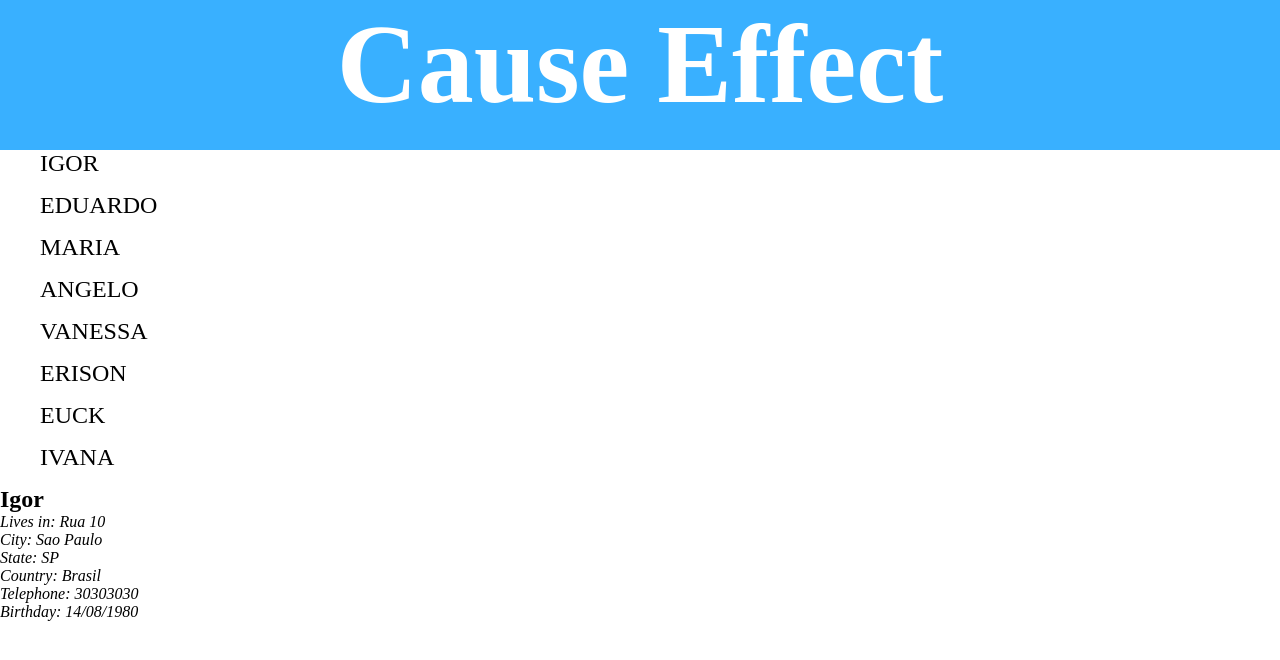
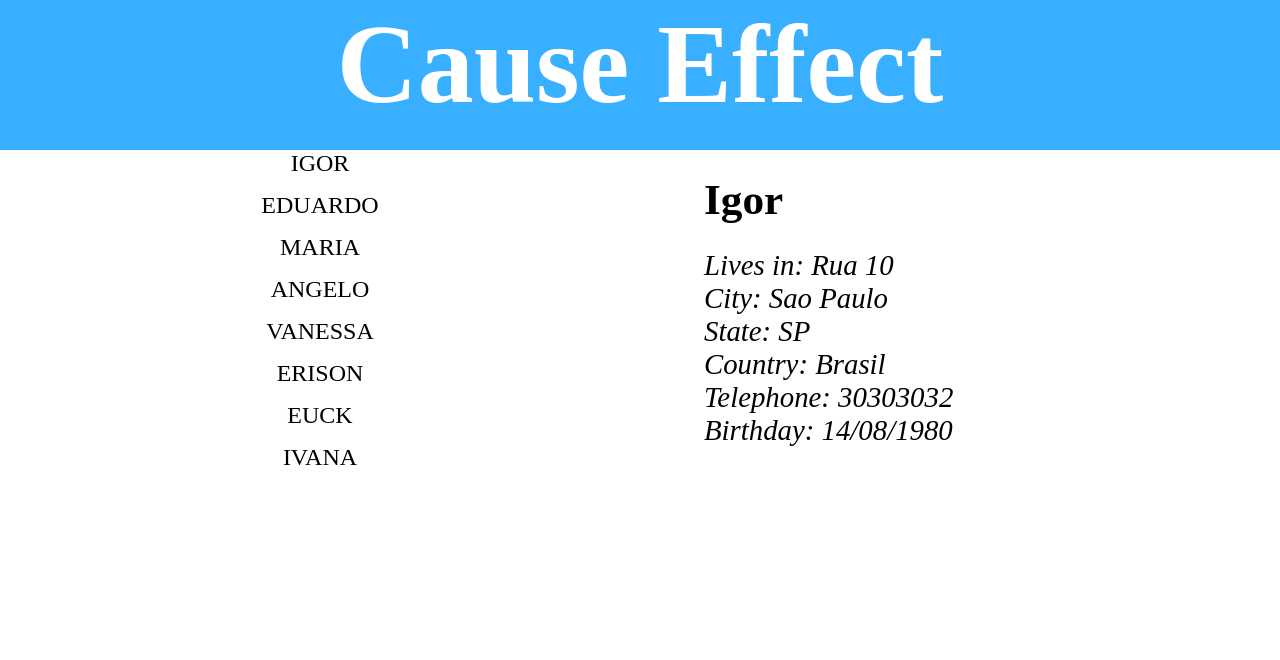
Before and after one commit to igorwessel/Cause_Effect_App, a plain HTML site: page releases/1.0/index.html in a window 1280 px wide. Both pictures are taken after a click on the item "IGOR". Drawn offline with nearby package versions, Linux system fonts and the light colour scheme.

Commit message:
Almost finished layout.

```diff
--- a/releases/1.0/index.css
+++ b/releases/1.0/index.css
@@ -1,5 +1,6 @@
 * {
     margin: 0;
+    padding: 0;
 }
 
 body, html {
@@ -17,14 +18,18 @@ body, html {
 }
 
 .main {
-    display: inline-block;
     width: 100%;
-    margin: 0 auto;
+}
+
+.list {
+    height: 0px;
 }
 
 .people {
     list-style: none;
+    text-align: center;
 }
+
 
 .people li {
     text-transform: uppercase;
@@ -32,3 +37,14 @@ body, html {
     cursor: pointer;
     margin-bottom: 15px;
 }
+
+.details {
+    margin-left: 55%;
+    margin-bottom: 5px;
+    font-size: 1.8em;
+}
+
+.details h1 {
+    margin-top: 25px;
+    margin-bottom: 25px;
+}
--- a/releases/1.0/index.html
+++ b/releases/1.0/index.html
@@ -13,6 +13,8 @@
         <h1>Cause Effect</h1>
     </div>
     <div class="main">
+        <div class="list"></div>
+        <div class="details"></div>
     </div>
 </body>
 <script src="https://cdnjs.cloudflare.com/ajax/libs/animejs/3.1.0/anime.min.js"></script>
--- a/releases/1.0/index.js
+++ b/releases/1.0/index.js
@@ -1,12 +1,12 @@
 const people = [
-    { name: 'Igor', street: 'Rua 10', city: 'Sao Paulo', state: 'SP', country: 'Brasil', telephone: '30303030', birthday: '14/08/1980' },
-    { name: 'Eduardo', street: 'Rua 5', city: 'Brasilia', state: 'DF', country: 'Brasil', telephone: '30303030', birthday: '14/04/1998' },
-    { name: 'Maria', street: 'Rua 3', city: 'Curitiba', state: 'PR', country: 'Brasil', telephone: '30303030', birthday: '01/02/1992' },
-    { name: 'Angelo', street: 'Rua 25', city: 'Rio de Janeiro', state: 'RJ', country: 'Brasil', telephone: '30303030', birthday: '14/02/1995' },
-    { name: 'Vanessa', street: 'Rua 4', city: 'Minas Gerais', state: 'MG', country: 'Brasil', telephone: '30303030', birthday: '14/02/1976' },
-    { name: 'Erison', street: 'Rua Braz', city: 'Santos', state: 'SP', country: 'Brasil', telephone: '30303030', birthday: '14/05/1980' },
-    { name: 'Euck', street: 'Rua 23', city: 'Florianopolis', state: 'SC', country: 'Brasil', telephone: '30303030', birthday: '14/02/1988' },
-    { name: 'Ivana', street: 'Rua 20', city: 'Porto Alegre', state: 'RS', country: 'Brasil', telephone: '30303030', birthday: '14/02/1992' },
+    { name: 'Igor', street: 'Rua 10', city: 'Sao Paulo', state: 'SP', country: 'Brasil', telephone: '30303032', birthday: '14/08/1980' },
+    { name: 'Eduardo', street: 'Rua 5', city: 'Brasilia', state: 'DF', country: 'Brasil', telephone: '30303033', birthday: '14/04/1998' },
+    { name: 'Maria', street: 'Rua 3', city: 'Curitiba', state: 'PR', country: 'Brasil', telephone: '30343034', birthday: '01/02/1992' },
+    { name: 'Angelo', street: 'Rua 25', city: 'Rio de Janeiro', state: 'RJ', country: 'Brasil', telephone: '30353035', birthday: '14/02/1995' },
+    { name: 'Vanessa', street: 'Rua 4', city: 'Minas Gerais', state: 'MG', country: 'Brasil', telephone: '30363036', birthday: '14/02/1976' },
+    { name: 'Erison', street: 'Rua Braz', city: 'Santos', state: 'SP', country: 'Brasil', telephone: '30373037', birthday: '14/05/1980' },
+    { name: 'Euck', street: 'Rua 23', city: 'Florianopolis', state: 'SC', country: 'Brasil', telephone: '30383038', birthday: '14/02/1988' },
+    { name: 'Ivana', street: 'Rua 20', city: 'Porto Alegre', state: 'RS', country: 'Brasil', telephone: '30393039', birthday: '14/02/1992' },
 ]
 
 const ul_people = document.createElement('ul')
@@ -21,23 +21,23 @@ for (const person of people) {
 }
 
 // main_element.appendChild(ul_people)
-document.querySelector('.main').appendChild(ul_people)
+document.querySelector('.list').appendChild(ul_people)
 const div = document.createElement('div')
 const aside = document.createElement('aside')
 const h1 = document.createElement('h1')
 const address = document.createElement('address')
 
-aside.classList.add('details')
 aside.appendChild(h1)
 aside.appendChild(address)
 
-document.querySelector('.main').appendChild(aside)
+document.querySelector('.details').appendChild(aside)
 
 
 document.querySelectorAll('li').forEach((li) => {
     li.addEventListener('click', (event) => {
         for (const person of people) {
             if (person.name.toUpperCase() == li.innerText) {
+                ul_people.style.width = `${50}%`
                 h1.innerText = person.name
                 address.innerText = `Lives in: ${person.street}
 City: ${person.city}
```
